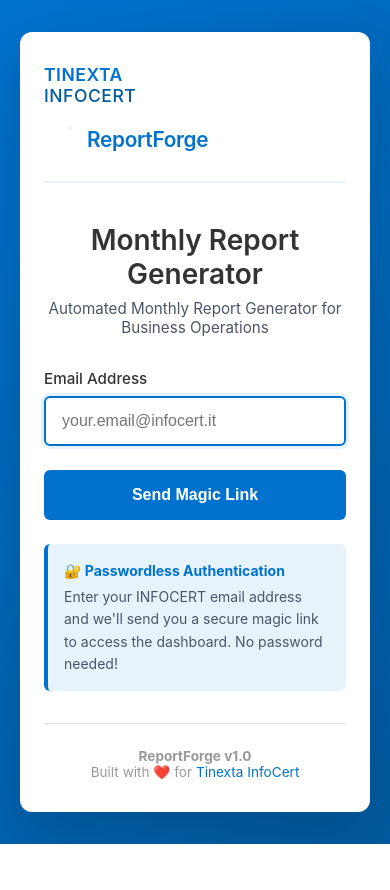
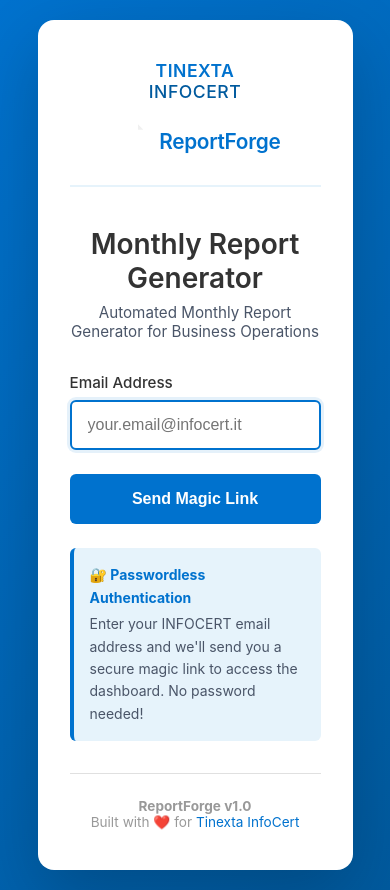
Before and after one commit to ilvolodel/reportforge, a Python web app: template frontend/templates/login.html in a window 390 px wide. Before the commit the page ends 844 px from the top, so only its background shows below. Run offline with Jinja, Linux system fonts and the light colour scheme; the template is opened without the code that fills it, so the values that code supplies are empty.

Commit message:
Increase login box width to 650px and improve header styling
- Enlarged container from 480px to 650px (client feedback: was too narrow)
- Header logos now properly inside the white box (not full-width bar)
- Increased logo sizes and spacing for better visibility
- Enhanced box shadow and border radius for premium look
- Improved responsive design

```diff
--- a/frontend/templates/login.html
+++ b/frontend/templates/login.html
@@ -33,14 +33,14 @@
 
         .login-container {
             background: white;
-            padding: 3rem;
-            border-radius: 12px;
-            box-shadow: 0 20px 60px rgba(0, 0, 0, 0.15);
-            max-width: 480px;
+            padding: 3.5rem 4rem;
+            border-radius: 16px;
+            box-shadow: 0 25px 70px rgba(0, 0, 0, 0.2);
+            max-width: 650px;
             width: 100%;
         }
 
-        /* Header con loghi sinistra/destra */
+        /* Header con loghi sinistra/destra DENTRO il box */
         .logo-header {
             display: flex;
             justify-content: space-between;
@@ -53,35 +53,38 @@
         .logo-left {
             display: flex;
             flex-direction: column;
+            line-height: 1.2;
         }
 
         .logo-left-line1 {
-            font-size: 1.1rem;
+            font-size: 1.3rem;
             color: var(--infocert-blue);
             font-weight: 600;
             letter-spacing: 0.5px;
+            text-transform: uppercase;
         }
 
         .logo-left-line2 {
-            font-size: 1.1rem;
+            font-size: 1.3rem;
             color: var(--infocert-dark-blue);
             font-weight: 500;
             letter-spacing: 0.5px;
+            text-transform: uppercase;
         }
 
         .logo-right {
             display: flex;
             align-items: center;
-            gap: 0.5rem;
+            gap: 0.6rem;
         }
 
         .logo-right img {
-            width: 35px;
-            height: 35px;
+            width: 40px;
+            height: 40px;
         }
 
         .logo-right-text {
-            font-size: 1.3rem;
+            font-size: 1.5rem;
             color: var(--infocert-blue);
             font-weight: 600;
             letter-spacing: -0.3px;
@@ -219,15 +222,25 @@
             text-decoration: underline;
         }
 
-        @media (max-width: 600px) {
+        @media (max-width: 768px) {
             .login-container {
-                padding: 2rem 1.5rem;
+                padding: 2.5rem 2rem;
+                max-width: 90%;
             }
 
             .logo-header {
                 flex-direction: column;
-                gap: 1rem;
-                align-items: flex-start;
+                gap: 1.2rem;
+                align-items: center;
+                text-align: center;
+            }
+
+            .logo-left-line1, .logo-left-line2 {
+                font-size: 1.1rem;
+            }
+
+            .logo-right-text {
+                font-size: 1.3rem;
             }
         }
     </style>
```
